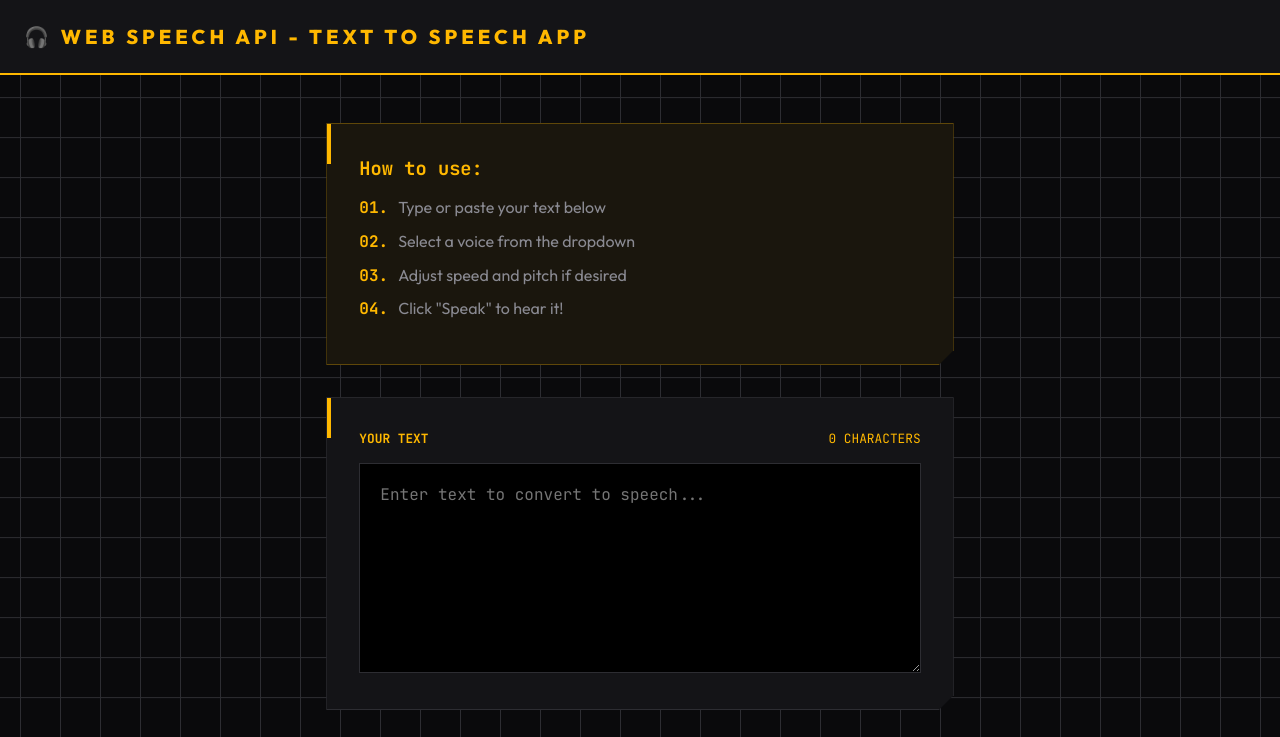
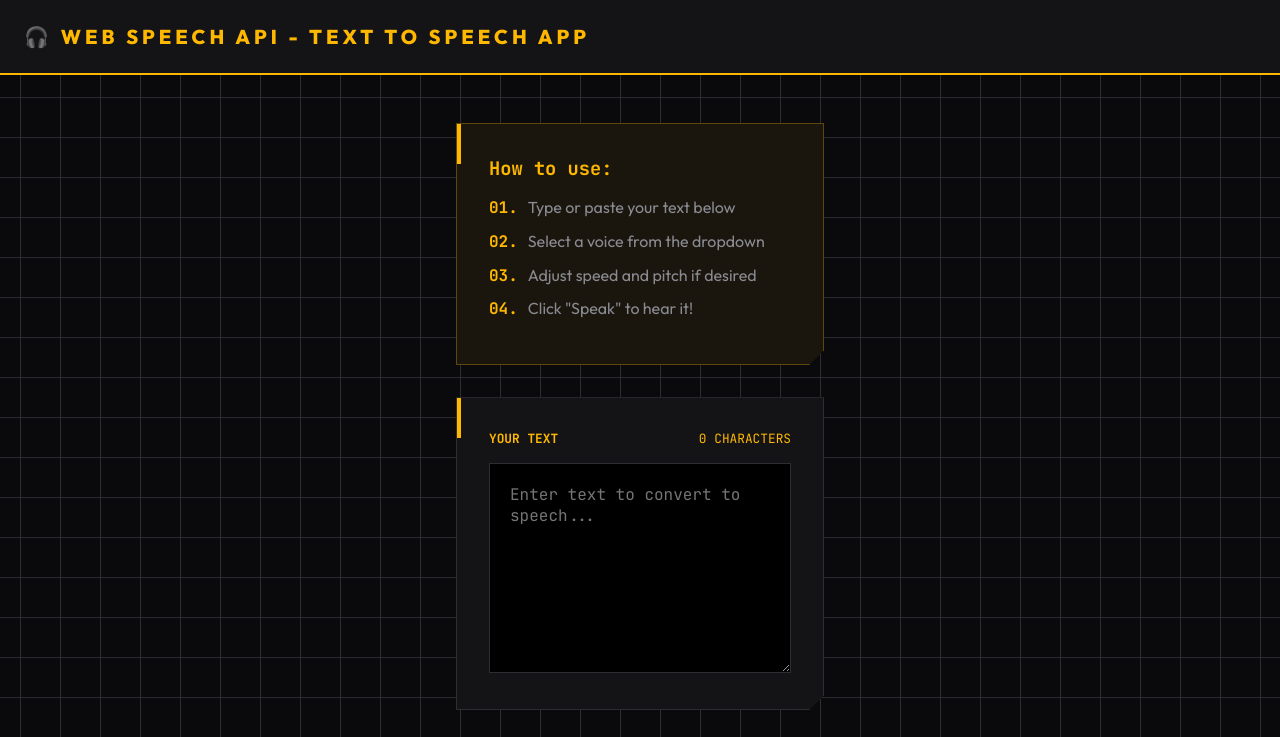
Before and after one commit to Yiranubari/TTS, a plain HTML site: page index.html in a window 1280 px wide. Shown: the top 737 px of the page. Drawn offline with Linux system fonts and the light colour scheme.

Commit message:
fix: update char-counter styling to use margin for alignment

```diff
--- a/style.css
+++ b/style.css
@@ -19,7 +19,7 @@
 }
 
 .char-counter {
-  padding-left: 400px;
+  margin-left: auto;
 }
 
 body {
```
